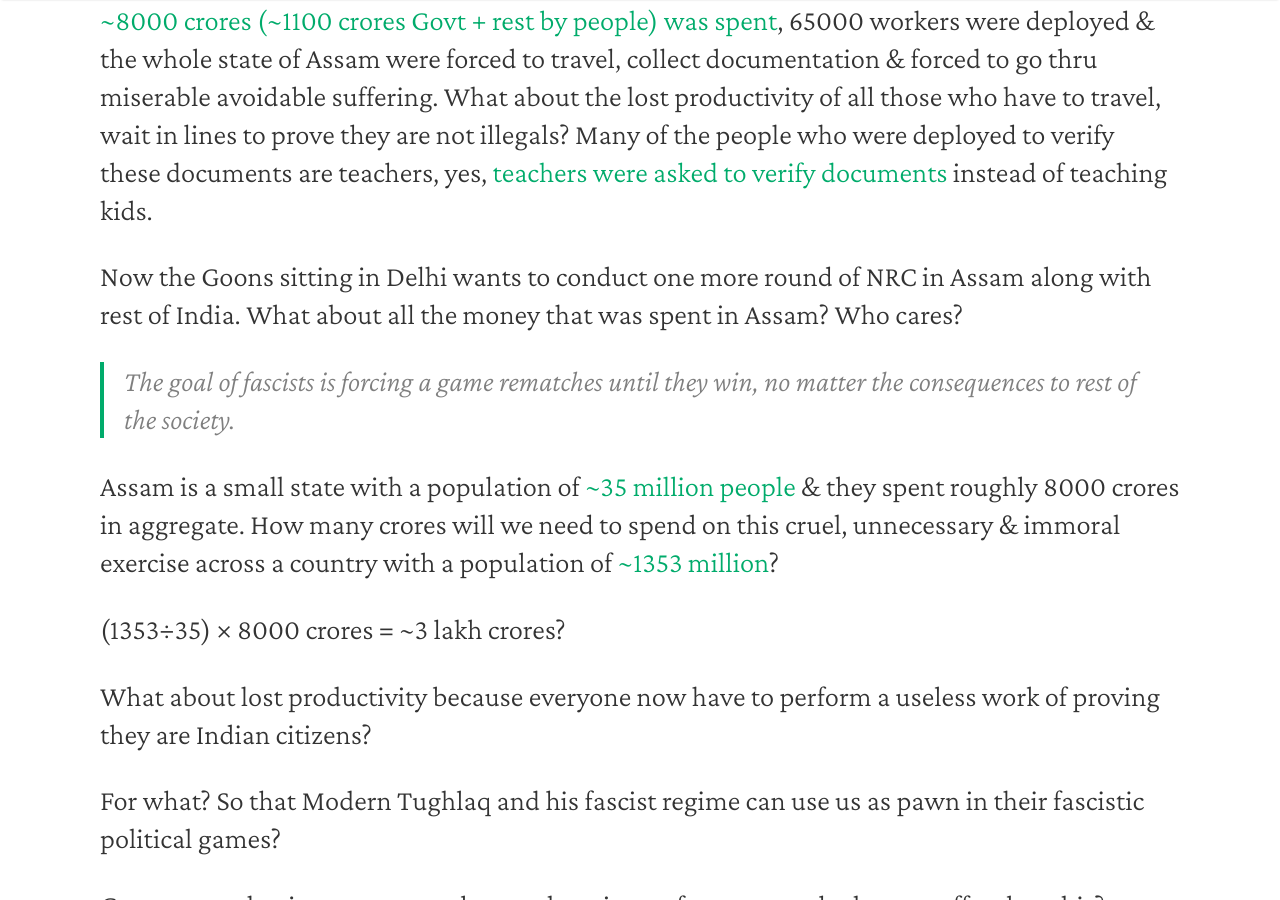
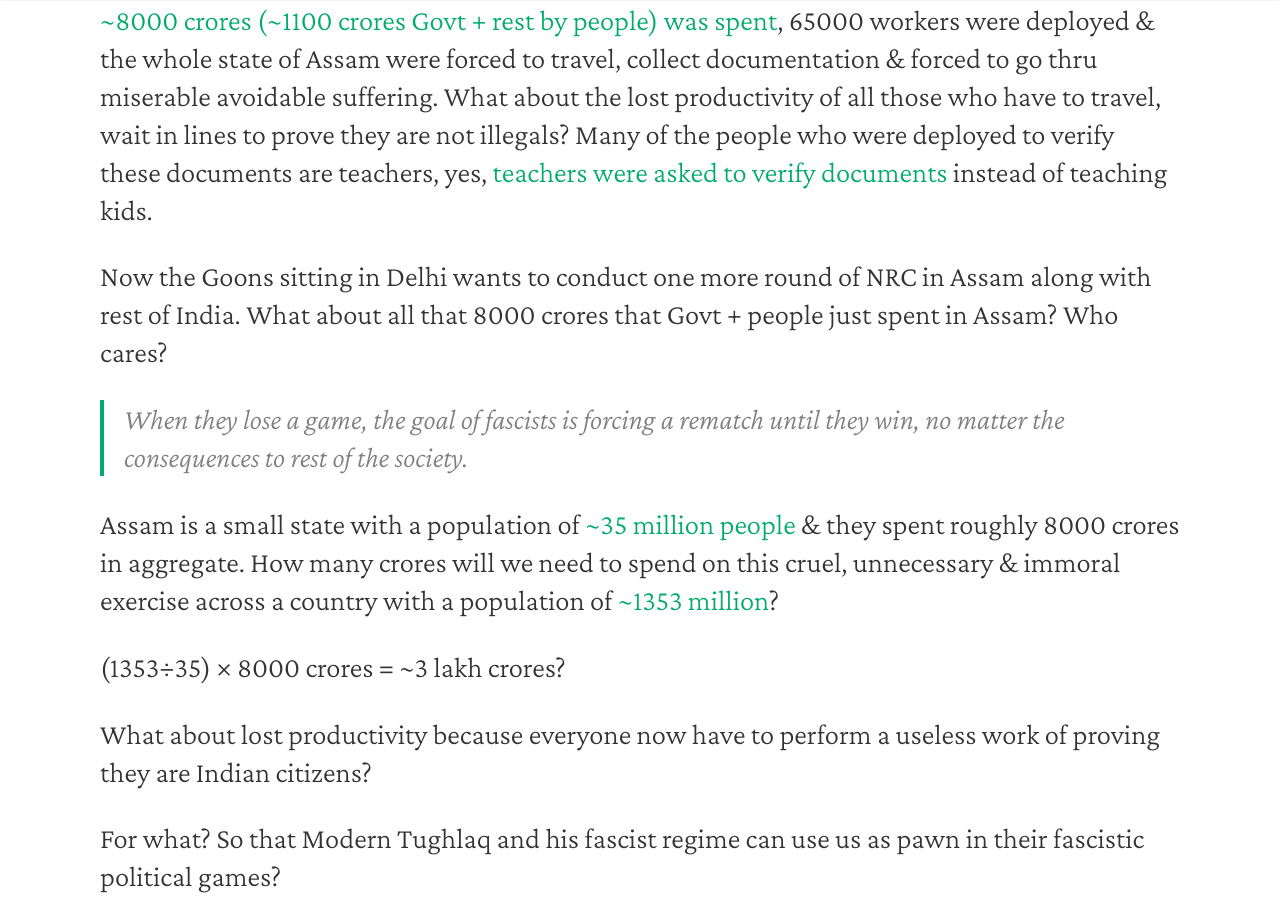
Before and after one commit to thekalinga/thekalinga.in, a Jekyll site: the page built from _posts/2019-11-24-why-fascist-nrc-should-be-opposed/2019-11-24-why-fascist-nrc-should-be-opposed.md, in a window 1280 px wide and 900 px high, scrolled down 7337 px. Built offline with Jekyll 4.4.1, drawn with Linux system fonts in a browser that asks for light colours; nearby versions of some CDN libraries.

Commit message:
fixed minor issue

```diff
--- a/_posts/2019-11-24-why-fascist-nrc-should-be-opposed/2019-11-24-why-fascist-nrc-should-be-opposed.md
+++ b/_posts/2019-11-24-why-fascist-nrc-should-be-opposed/2019-11-24-why-fascist-nrc-should-be-opposed.md
@@ -176,10 +176,10 @@ What about the lost productivity of all those who have to travel, wait in lines
 Many of the people who were deployed to verify these documents are teachers, yes, [teachers were asked to verify documents](https://twitter.com/RuhulAlam72/status/1197808864583802880) instead of teaching kids.
 
 Now the Goons sitting in Delhi wants to conduct one more round of NRC in Assam along with rest of India.
-What about all the money that was spent in Assam?
+What about all that 8000 crores that Govt + people just spent in Assam?
 Who cares?
 
-> The goal of fascists is forcing a game rematches until they win, no matter the consequences to rest of the society.
+> When they lose a game, the goal of fascists is forcing a rematch until they win, no matter the consequences to rest of the society.
 
 Assam is a small state with a population of [~35 million people](https://indiapopulation2019.com/population-of-assam-2019.html) & they spent roughly 8000 crores in aggregate.
 How many crores will we need to spend on this cruel, unnecessary & immoral exercise across a country with a population of [~1353 million](https://indiapopulation2019.com/)?
```
